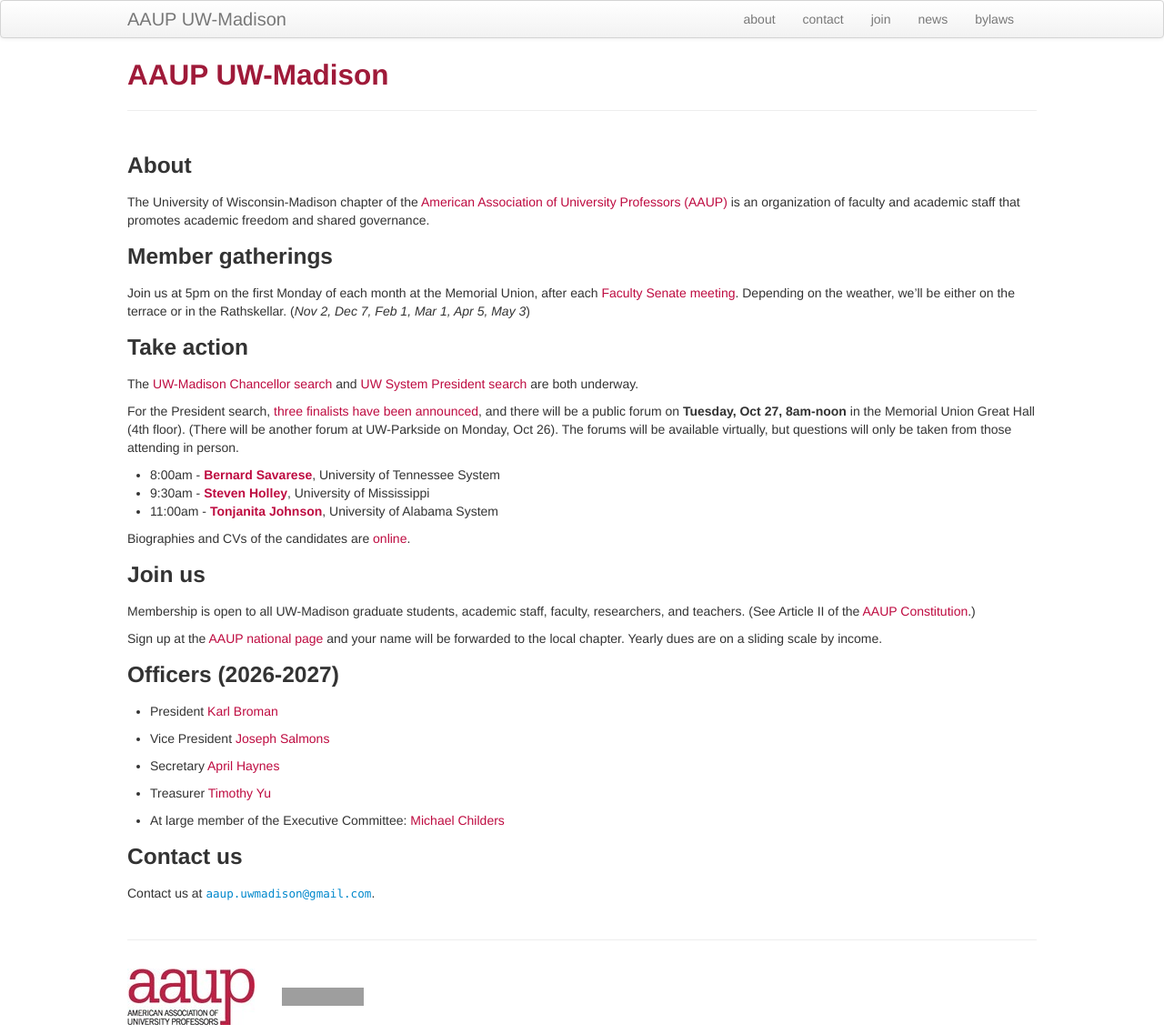
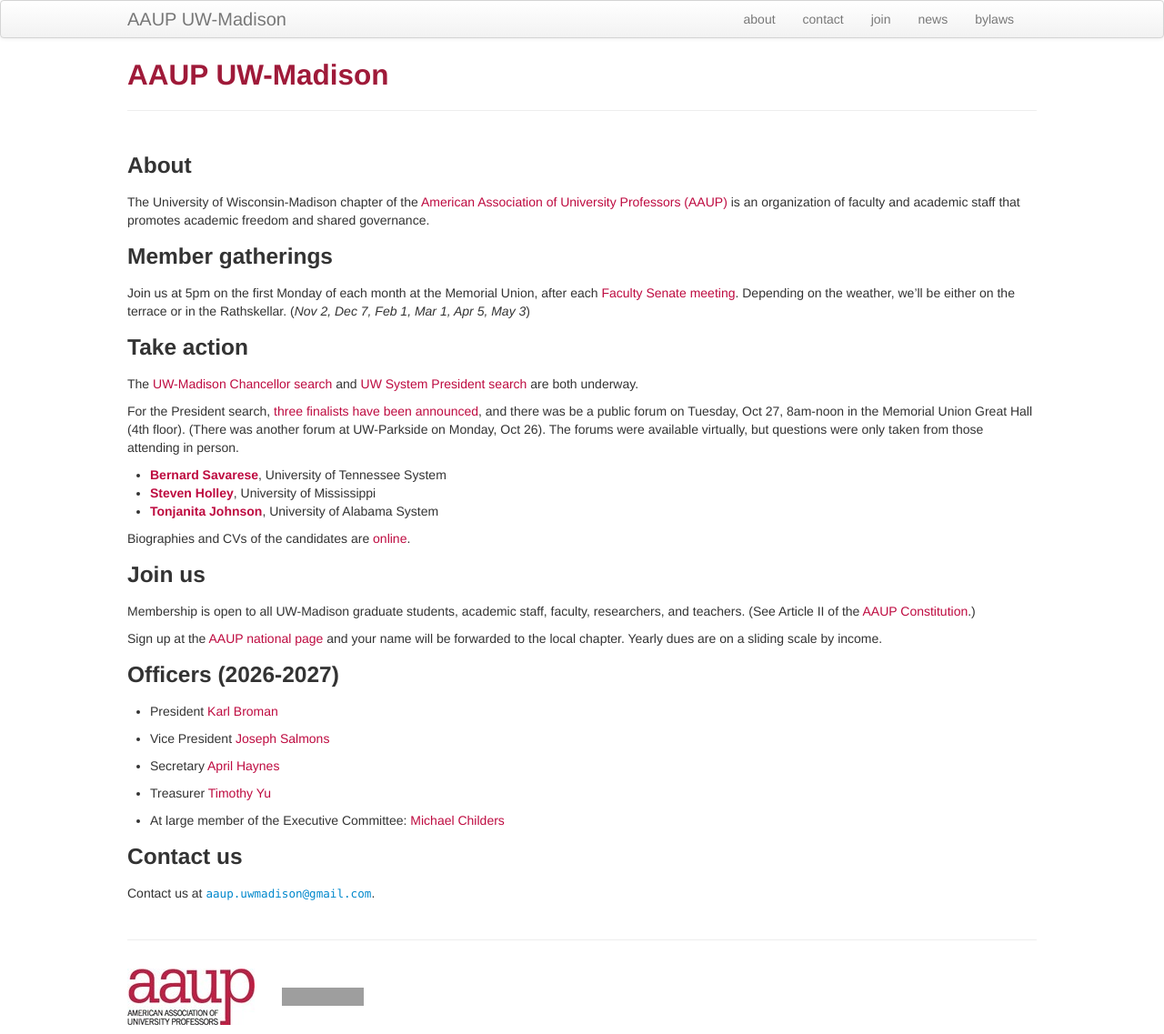
Before and after one commit to aaupmadison/aaupmadison.github.io, a Jekyll site: the page built from index.md, in a window 1280 px wide. Shown: the whole page at 91% size. Built offline with Jekyll 4.4.1, drawn with Linux system fonts in a browser that asks for light colours; grey boxes are pictures that could not be loaded.

Commit message:
index.md: forums for president candidates to past tense

```diff
--- a/index.md
+++ b/index.md
@@ -28,15 +28,15 @@ are both underway.
 
 For the President search, [three finalists have been
 announced](https://www.wisconsin.edu/presidential-search-2026/presidential-search-finalists/),
-and there will be a public forum on
-**Tuesday, Oct 27, 8am-noon** in the Memorial Union Great Hall (4th
-floor). (There will be another forum at UW-Parkside on Monday, Oct
-26). The forums will be available virtually, but questions will only
-be taken from those attending in person.
+and there was be a public forum on
+Tuesday, Oct 27, 8am-noon in the Memorial Union Great Hall (4th
+floor). (There was another forum at UW-Parkside on Monday, Oct
+26). The forums were available virtually, but questions were only
+taken from those attending in person.
 
-- 8:00am - **[Bernard Savarese](https://tennessee.edu/about/leadership/president/administration/bernie-savarese/)**, University of Tennessee System
-- 9:30am - **[Steven Holley](https://olemiss.edu/profiles/sgholley.php)**, University of Mississippi
-- 11:00am - **[Tonjanita Johnson](https://uasystem.edu/directory/tonjanita-johnson/)**, University of Alabama System
+- **[Bernard Savarese](https://tennessee.edu/about/leadership/president/administration/bernie-savarese/)**, University of Tennessee System
+- **[Steven Holley](https://olemiss.edu/profiles/sgholley.php)**, University of Mississippi
+- **[Tonjanita Johnson](https://uasystem.edu/directory/tonjanita-johnson/)**, University of Alabama System
 
 Biographies and CVs of the candidates are [online](https://www.wisconsin.edu/presidential-search-2026/presidential-search-finalists/).
 
```
